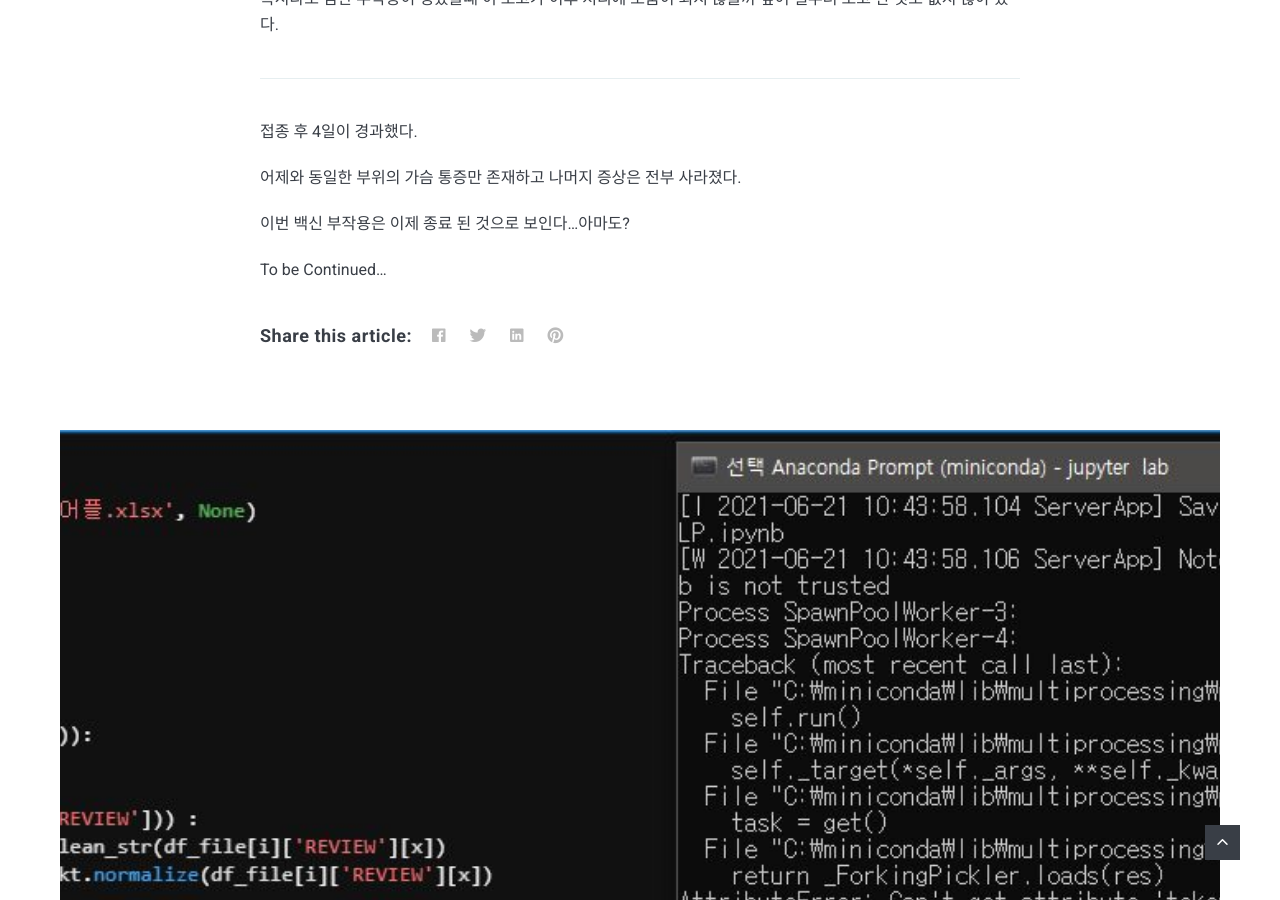
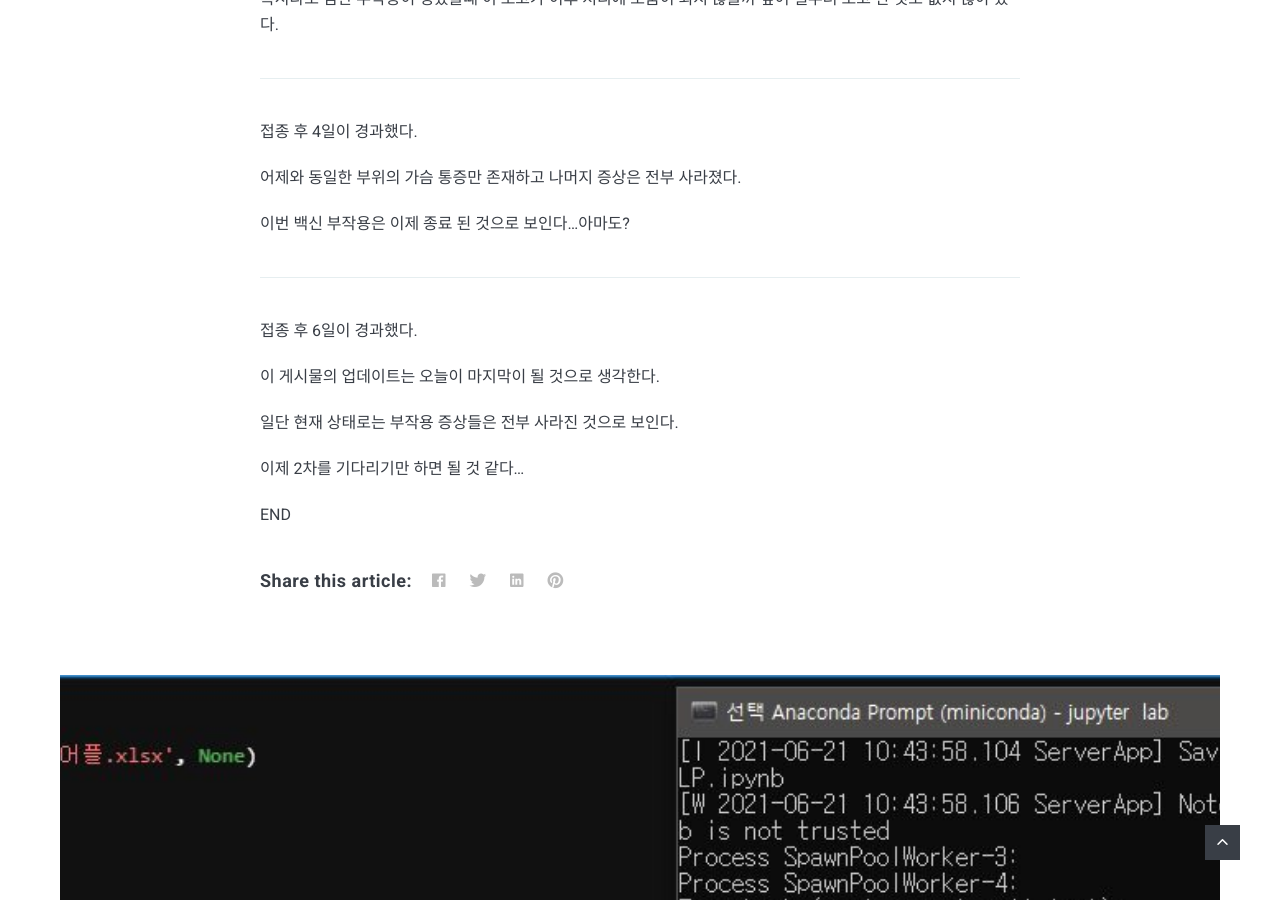
Before and after one commit to StrangeFate/StrangeFate.github.io, a Jekyll site: the page built from _posts/2021-08-01-Moderna-1.markdown, in a window 1280 px wide and 900 px high, scrolled down 3705 px. Built offline with Jekyll 4.4.1, drawn with Linux system fonts in a browser that asks for light colours; nearby versions of some CDN libraries; comment, search, counter and statistics services are not loaded.

Commit message:
Update 2021-08-01-Moderna-1.markdown

```diff
--- a/_posts/2021-08-01-Moderna-1.markdown
+++ b/_posts/2021-08-01-Moderna-1.markdown
@@ -104,4 +104,14 @@ Updated : 2021-08-02 16:41
 
 이번 백신 부작용은 이제 종료 된 것으로 보인다...아마도?
 
-To be Continued...
+***
+
+접종 후 6일이 경과했다.
+
+이 게시물의 업데이트는 오늘이 마지막이 될 것으로 생각한다.
+
+일단 현재 상태로는 부작용 증상들은 전부 사라진 것으로 보인다.
+
+이제 2차를 기다리기만 하면 될 것 같다...
+
+END
```
